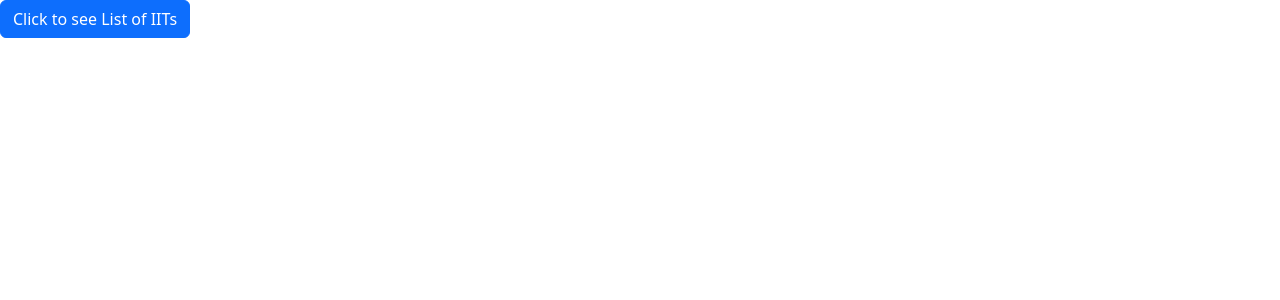
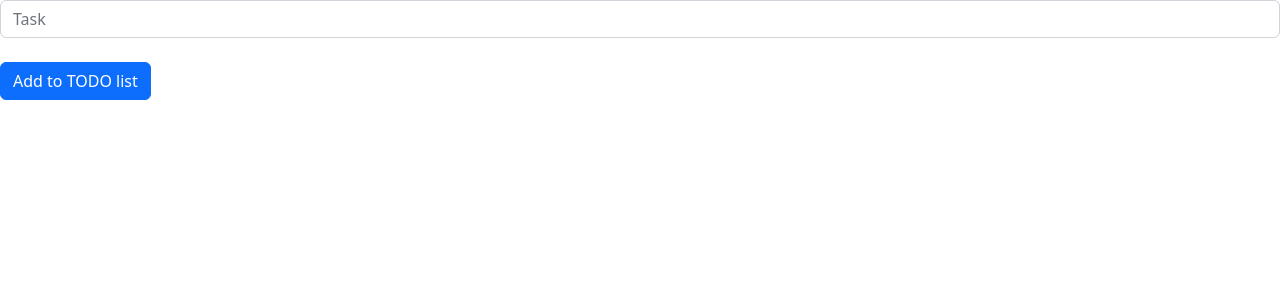
Before and after one commit to A-raj468/react-app, a React (Vite) app: page / in a window 1280 px wide. Shown: the top 300 px of the page. Built offline with nearby package versions, Linux system fonts and the light colour scheme.

Commit message:
Added TODO list

```diff
--- a/src/App.tsx
+++ b/src/App.tsx
@@ -2,12 +2,13 @@
 import Alert from "./components/Alert";
 import Button from "./components/Button";
 import ListGroup from "./components/ListGroup";
+import TODO from "./components/TODO";
 
 function App() {
     const [alertVisible, setAlertVisible] = useState(false);
     return (
         <div>
-            {alertVisible && (
+            {/* {alertVisible && (
                 <Alert
                     onClose={() => {
                         setAlertVisible(false);
@@ -37,6 +38,8 @@
             >
                 Click to see List of IITs
             </Button>
+            <hr /> */}
+            <TODO></TODO>
         </div>
     );
 }
--- /dev/null
+++ b/src/components/TODO.tsx
@@ -0,0 +1,71 @@
+import { useState } from "react";
+
+const TODO = () => {
+    const [task, setTask] = useState("");
+    const [TODO_list, setTODO_list] = useState([""]);
+
+    const handleSubmit = () => {
+        console.log("Submitted");
+    };
+
+    return (
+        <>
+            <form
+                onSubmit={(event) => {
+                    event.preventDefault();
+                    if (task.length != 0) {
+                        setTODO_list([...TODO_list, task]);
+                    }
+                    setTask("");
+                }}
+            >
+                <input
+                    type="text"
+                    value={task}
+                    className="form-control"
+                    placeholder="Task"
+                    onChange={(e) => setTask(e.target.value)}
+                ></input>
+                <br />
+                <button type="submit" className="btn btn-primary">
+                    Add to TODO list
+                </button>
+            </form>
+
+            <ul className="list-group">
+                {TODO_list.map(
+                    (currtask, index) =>
+                        currtask.length != 0 && (
+                            <li className={"list-group-item"} key={currtask}>
+                                <input
+                                    className="form-check-input"
+                                    type="checkbox"
+                                    id="flexCheckDefault"
+                                />
+                                <label
+                                    className="form-check-label"
+                                    htmlFor="flexCheckDefault"
+                                >
+                                    {currtask}
+                                </label>
+                                <button
+                                    className="btn btn-danger"
+                                    onClick={() =>
+                                        setTODO_list(
+                                            TODO_list.filter(
+                                                (task) => task != currtask
+                                            )
+                                        )
+                                    }
+                                >
+                                    Delete Task
+                                </button>
+                            </li>
+                        )
+                )}
+            </ul>
+        </>
+    );
+};
+
+export default TODO;
```
